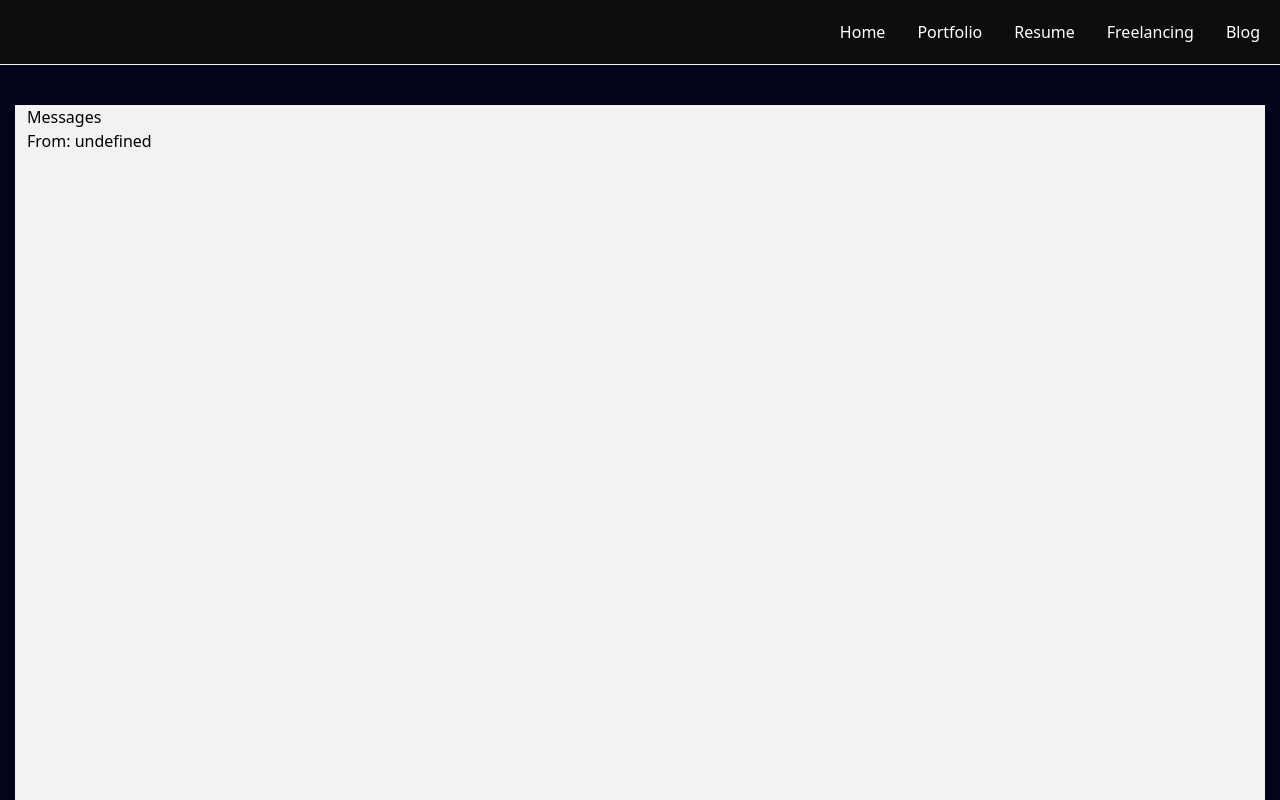
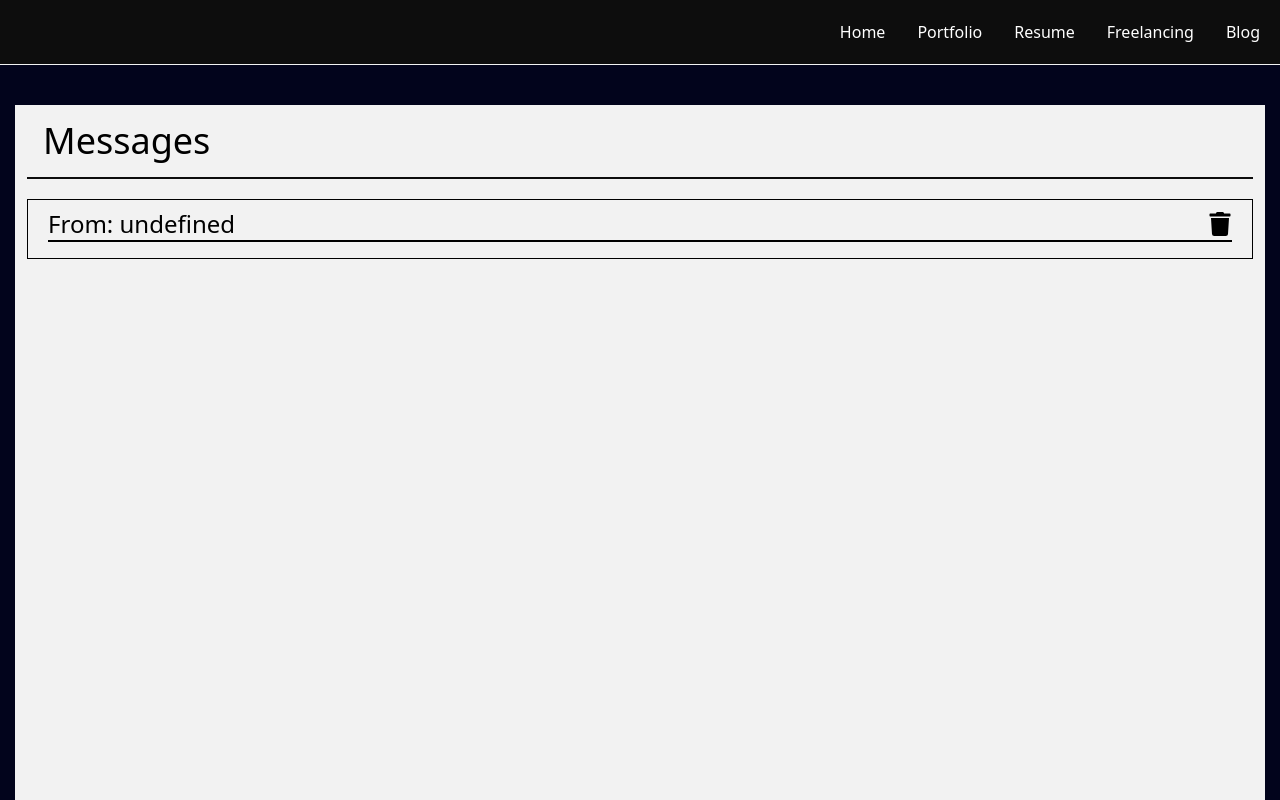
Before and after one commit to TylerP99/tylerperata, a React (Create React App) app in the folder client/: page /admin/messages in a window 1280 px wide. Shown: the top 800 px of the page. Built offline with nearby package versions, Linux system fonts and the light colour scheme; no server answers.

Commit message:
Contact deletion add

```diff
--- a/client/src/features/contact/ContactPage.js
+++ b/client/src/features/contact/ContactPage.js
@@ -1,24 +1,42 @@
-import { useSelector } from "react-redux";
-import { selectAllContacts } from "./contactSlice";
+import { useSelector, useDispatch } from "react-redux";
+import { selectAllContacts, deleteContact } from "./contactSlice";
+
+import { FaTrash } from "react-icons/fa";
 
 function ContactPage() {
+  const dispatch = useDispatch();
 
   const contacts = useSelector(selectAllContacts);
 
-  console.log(contacts);
+  const handleDelete = (e) => {
+    e.preventDefault();
+
+    const id = e.currentTarget.dataset.messageid;
+
+    dispatch(deleteContact(id));
+  }
 
   const ContactCard = ({contact}) => (
-    <article>
-        <h2>{`From: ${contact.name}`}</h2>
-        <p>{contact.email}</p>
-        <p>{contact.message}</p>
+    <article className="border mb-5 px-5 py-2" >
+        <header className="text-2xl border-b-2 flex justify-between items-center">
+          <h2>{`From: ${contact.name}`}</h2>
+          <FaTrash data-messageid={contact._id} onClick={handleDelete} />
+        </header>
+        <p
+        className="text-xl mb-2"
+        >{contact.email}</p>
+        <p
+        className="text-xl"
+        >{contact.message}</p>
     </article>
   )
 
   return (
     <div>
-        <h1>Messages</h1>
-        <section>
+        <h1
+        className="text-4xl border-b-black border-b-2 mb-5 p-4"
+        >Messages</h1>
+        <section className="pb-5" >
             {contacts.map(x => <ContactCard key={x._id} contact={x}/>)}
         </section>
     </div>
```
